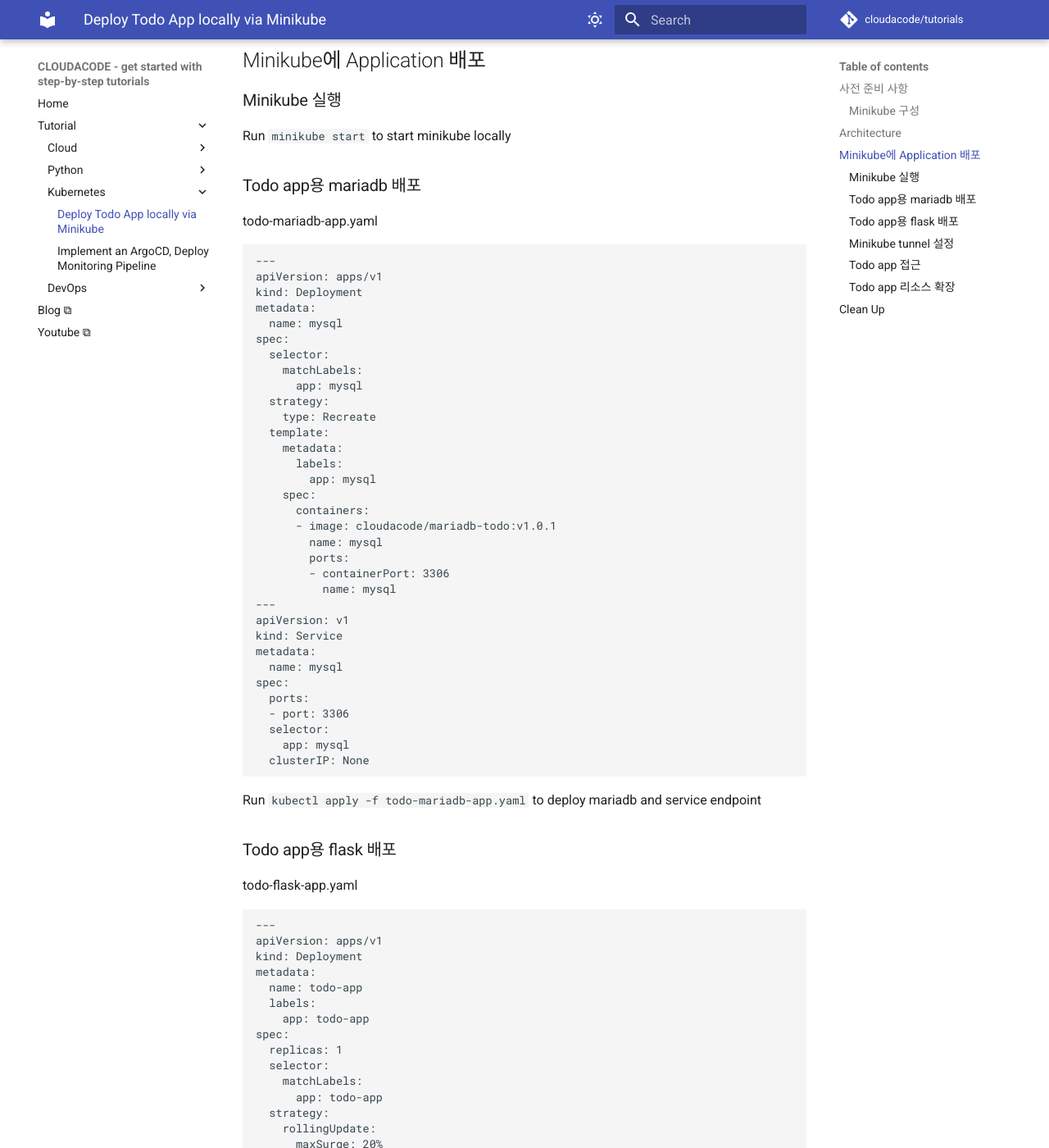
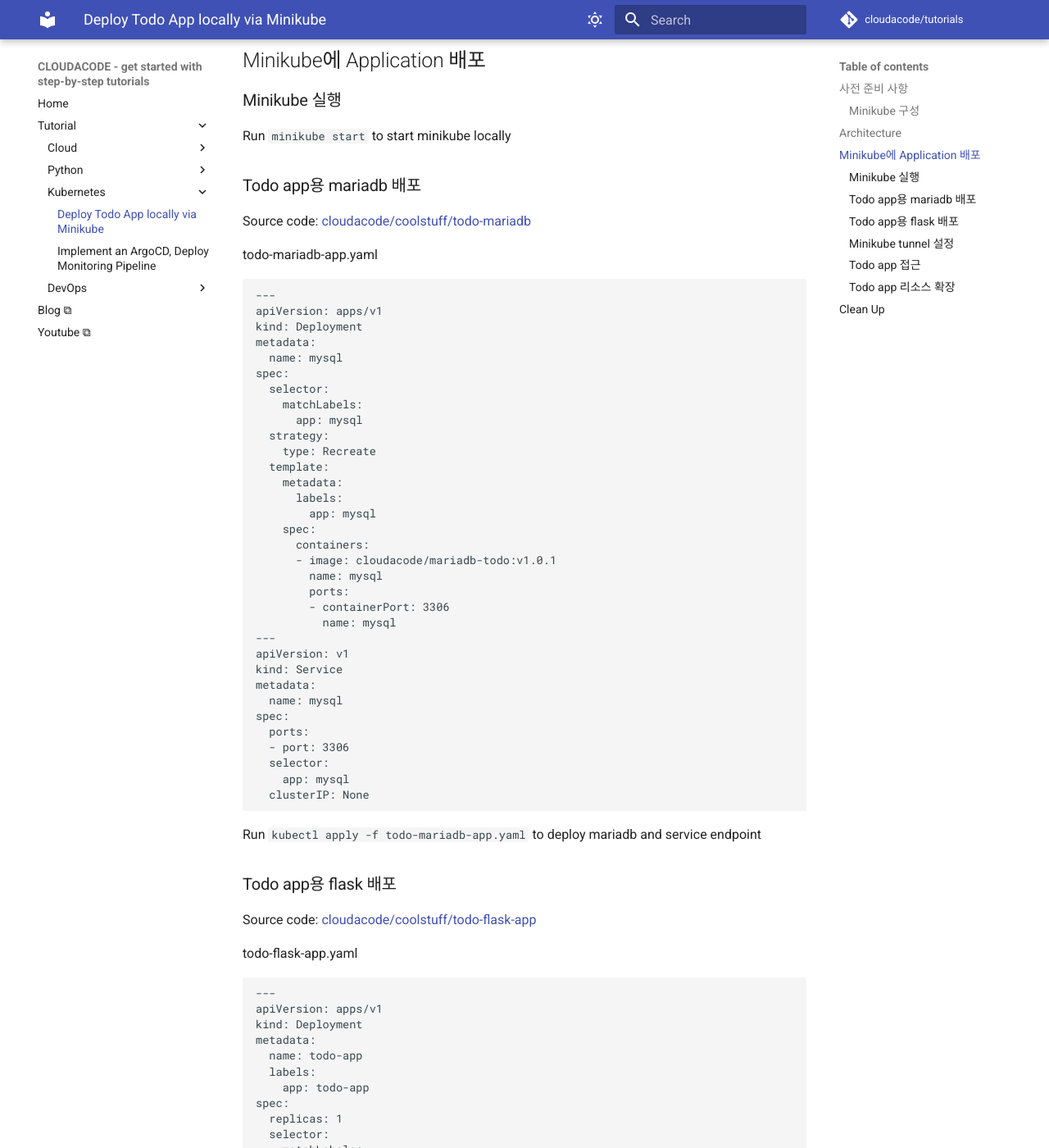
Before and after one commit to cloudacode/tutorials, an MkDocs documentation site: the page built from docs/kubernetes/minikube-todo-app.md, in a window 1280 px wide and 1400 px high, scrolled down 1017 px. Shown: the whole window at 82% size. Built offline with MkDocs 1.6.1 and Material for MkDocs 9.7.7, drawn with Linux system fonts in a browser that asks for light colours; comment, search, counter and statistics services are not loaded.

Commit message:
added the source code repo

````diff
--- a/docs/kubernetes/minikube-todo-app.md
+++ b/docs/kubernetes/minikube-todo-app.md
@@ -27,6 +27,8 @@ Minikube 구성: [관련 링크](https://minikube.sigs.k8s.io/docs/start/)
 Run `minikube start` to start minikube locally
 
 ### Todo app용 mariadb 배포
+
+Source code: [cloudacode/coolstuff/todo-mariadb](https://github.com/cloudacode/coolstuff/tree/main/todo-app/mariadb-app)
 
 todo-mariadb-app.yaml
 ```yaml
@@ -68,6 +70,8 @@ spec:
 Run `kubectl apply -f todo-mariadb-app.yaml` to deploy mariadb and service endpoint
 
 ### Todo app용 flask 배포
+
+Source code: [cloudacode/coolstuff/todo-flask-app](https://github.com/cloudacode/coolstuff/tree/main/todo-app/flask-app)
 
 todo-flask-app.yaml
 ```yaml
````
